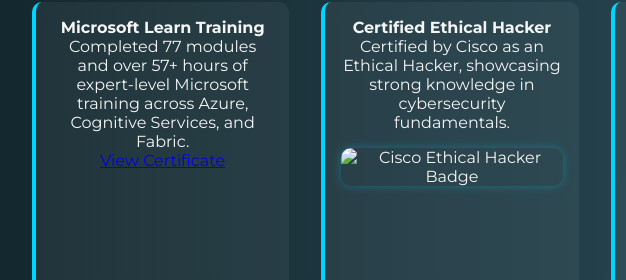
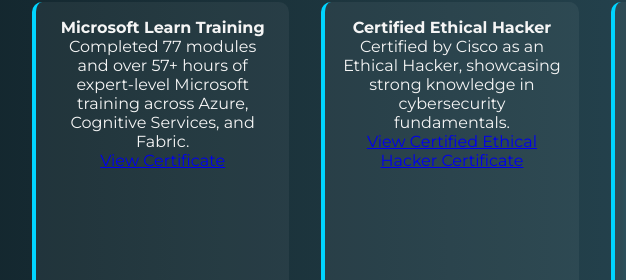
Before and after one commit to BHAVESH-ETHER/bhavesh-portfolio, a plain HTML site: page index.html in a window 1280 px wide. Shown: the part 1756-2036 px from the top of the page, 190-816 px from the left. Drawn offline with Linux system fonts and the light colour scheme.

Commit message:
Update index.html

```diff
--- a/index.html
+++ b/index.html
@@ -227,7 +227,8 @@
       <div class="cert">
         <strong>Certified Ethical Hacker</strong>
         <p>Certified by Cisco as an Ethical Hacker, showcasing strong knowledge in cybersecurity fundamentals.</p>
-        <img src="Ethical_Hacker_Badge20241118-28-ui6l4b.pdf" alt="Cisco Ethical Hacker Badge">
+        <a href="Ethical_Hacker_Badge20241118-28-ui6l4b.pdf" target="_blank">View Certified Ethical Hacker Certificate</a>
+
       </div>
       <div class="cert">
         <strong>Google Ads Apps Certification</strong>
```
